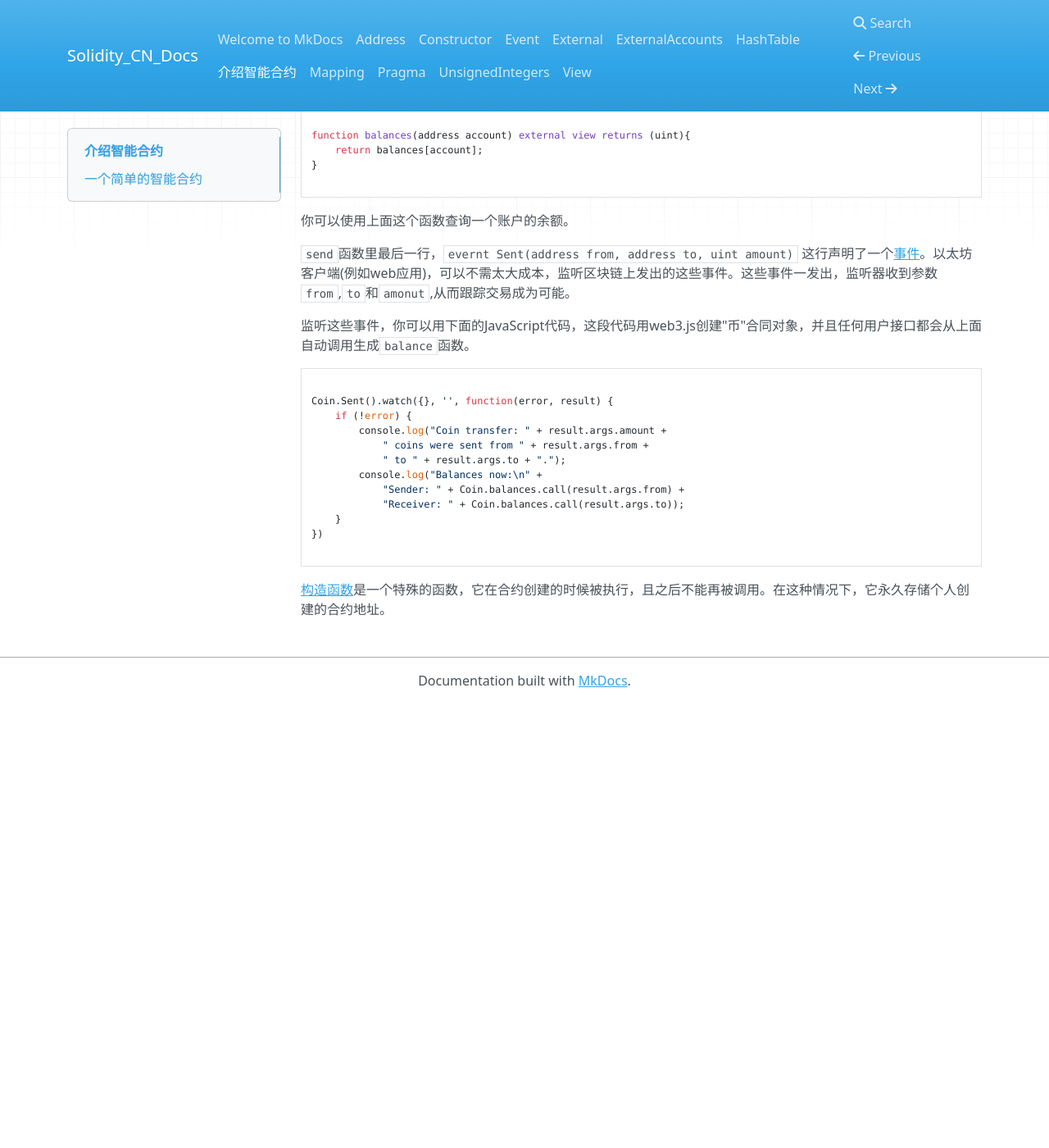
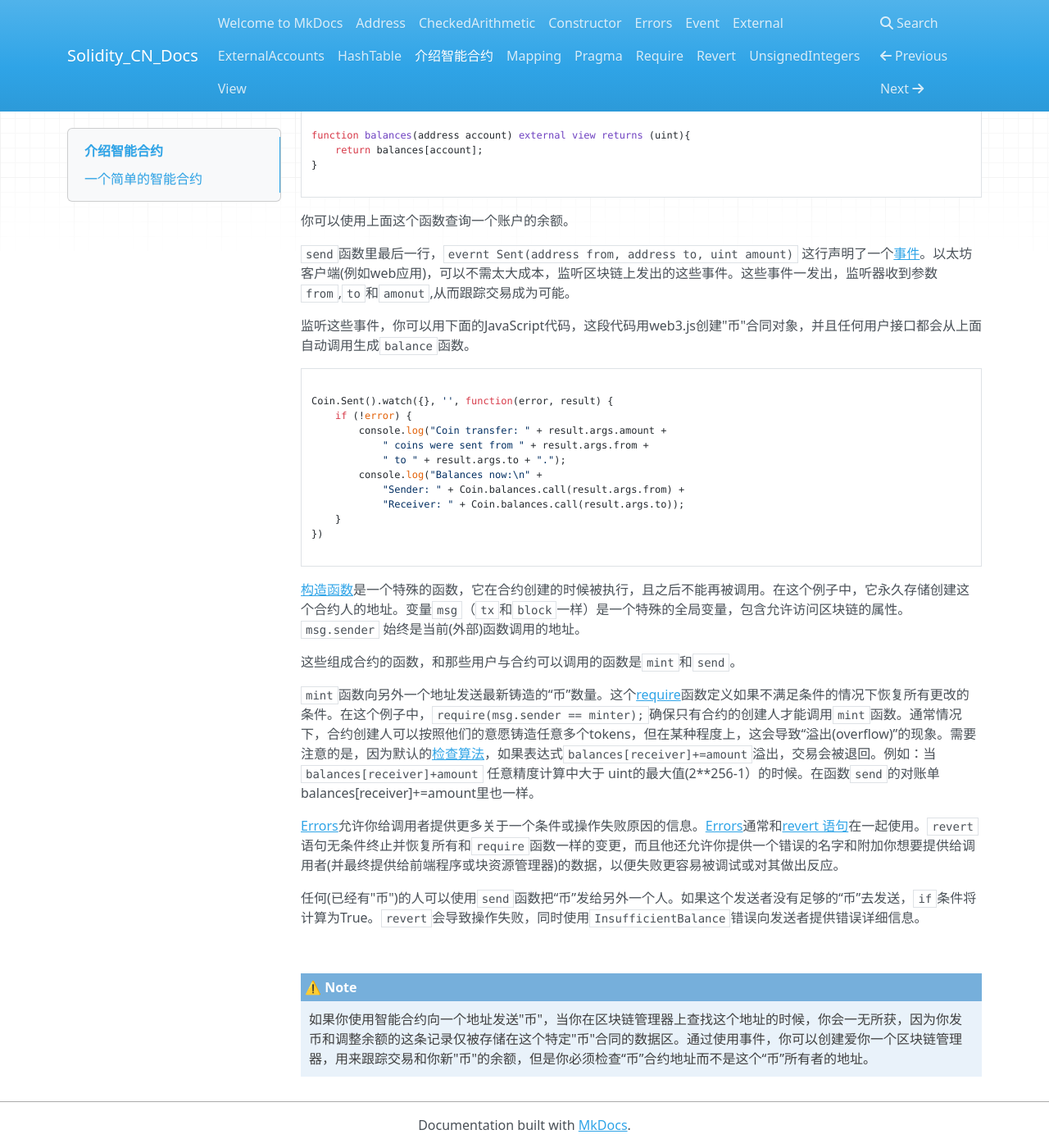
Before and after one commit to youunknow/Solidity_CN_Docs, an MkDocs documentation site: the page built from docs/Introduction to Smart Contracts.md, in a window 1280 px wide and 1400 px high, scrolled down 2804 px. Shown: the whole window at 82% size. Built offline with MkDocs 1.6.1, drawn with Linux system fonts in a browser that asks for light colours; nearby versions of some CDN libraries; before the commit the page ends 3662 px from its top, so only the background shows below that.

Commit message:
finish chapter 1 a simple smart contract

````diff
--- a/docs/Introduction to Smart Contracts.md
+++ b/docs/Introduction to Smart Contracts.md
@@ -162,4 +162,24 @@ Coin.Sent().watch({}, '', function(error, result) {
 
 ```
 
-[构造函数](./Constructor.md)是一个特殊的函数，它在合约创建的时候被执行，且之后不能再被调用。在这种情况下，它永久存储个人创建的合约地址。
+[构造函数](./Constructor.md)是一个特殊的函数，它在合约创建的时候被执行，且之后不能再被调用。在这个例子中，它永久存储创建这个合约人的地址。变量```msg```（```tx```和```block```一样）是一个特殊的全局变量，包含允许访问区块链的属性。```msg.sender``` 始终是当前(外部)函数调用的地址。
+
+这些组成合约的函数，和那些用户与合约可以调用的函数是```mint```和```send```。
+
+
+```mint```函数向另外一个地址发送最新铸造的“币”数量。这个[require](./Require.md)函数定义如果不满足条件的情况下恢复所有更改的条件。在这个例子中，```require(msg.sender == minter);```确保只有合约的创建人才能调用```mint```函数。通常情况下，合约创建人可以按照他们的意愿铸造任意多个tokens，但在某种程度上，这会导致“溢出(overflow)”的现象。需要注意的是，因为默认的[检查算法](./CheckedArithmetic.md)，如果表达式```balances[receiver]+=amount```溢出，交易会被退回。例如：当```balances[receiver]+amount``` 任意精度计算中大于 uint的最大值(2**256-1）的时候。在函数```send```的对账单balances[receiver]+=amount里也一样。
+
+
+[Errors](./Errors.md)允许你给调用者提供更多关于一个条件或操作失败原因的信息。[Errors](./Errors.md)通常和[revert 语句](./Revert.md)在一起使用。```revert```语句无条件终止并恢复所有和```require```函数一样的变更，而且他还允许你提供一个错误的名字和附加你想要提供给调用者(并最终提供给前端程序或块资源管理器)的数据，以便失败更容易被调试或对其做出反应。
+
+
+任何(已经有"币")的人可以使用```send```函数把“币”发给另外一个人。如果这个发送者没有足够的“币”去发送，```if```条件将计算为True。```revert```会导致操作失败，同时使用```InsufficientBalance```错误向发送者提供错误详细信息。
+
+<br/>
+
+<div style="background:#76afdb;color:#fff;padding:5px;font-weight:600">
+⚠️ Note
+</div>
+<div style="background:#e9f2fa;color:#404040;padding:10px">
+如果你使用智能合约向一个地址发送"币"，当你在区块链管理器上查找这个地址的时候，你会一无所获，因为你发币和调整余额的这条记录仅被存储在这个特定"币"合同的数据区。通过使用事件，你可以创建爱你一个区块链管理器，用来跟踪交易和你新"币"的余额，但是你必须检查“币”合约地址而不是这个“币”所有者的地址。
+</div>
````
Also changed, not shown: docs/CheckedArithmetic.md (added), docs/Errors.md (added), docs/Require.md (added), docs/Revert.md (added).
